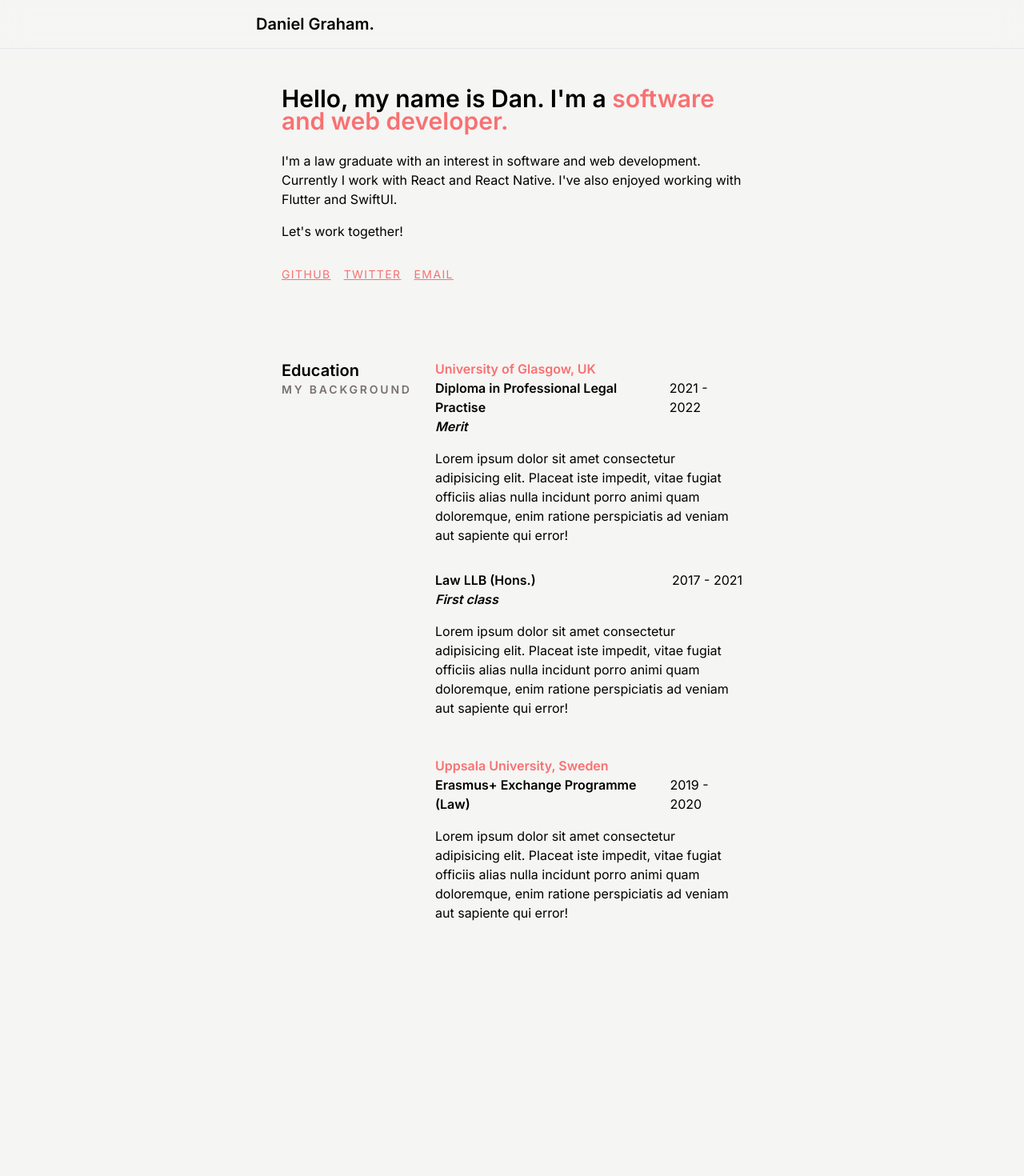
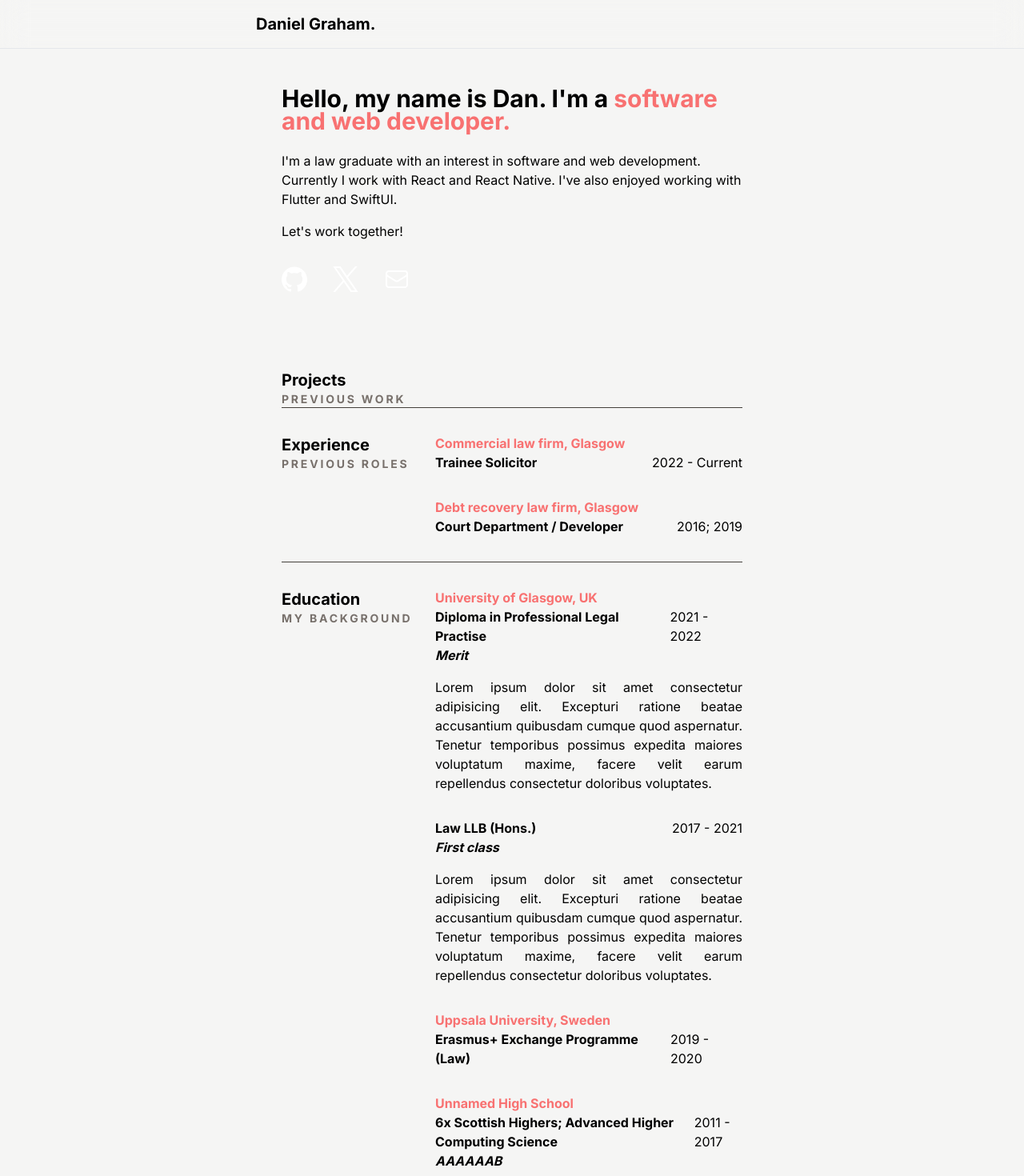
Before and after one commit to dangraham99/portfolio-2024, a Next.js app: page / in a window 1280 px wide. Shown: the top 1470 px of the page at 80% size. Before the commit the page ends 1201 px from the top, so only its background shows below. Built offline with nearby package versions, Linux system fonts and the light colour scheme.

Commit message:
modularisation

```diff
--- a/src/app/layout.js
+++ b/src/app/layout.js
@@ -1,7 +1,7 @@
 import { Inter } from 'next/font/google'
 import './globals.css'
 
-const inter = Inter({ subsets: ['latin'] })
+const inter = Inter({ subsets: ['latin'], weight: ['100', '300', '400', '700', '900'] })
 
 export const metadata = {
   title: 'Daniel Graham',
--- a/src/app/page.js
+++ b/src/app/page.js
@@ -1,81 +1,87 @@
 import Image from 'next/image'
+import Section from '@/components/home/Section'
+import Header from '@/components/util/Header'
+import Hero from '@/components/home/Hero'
+import CvEntry from '@/components/home/CVEntry'
 
 export default function Home() {
-  return (
-    <main className="  ">
-      <header className='top-0 z-50 sticky py-4 backdrop-blur-lg mb-12 dark:bg-stone-800 border-b bg-opacity-100 dark:bg-opacity-40  dark:border-stone-700'>
-        <h1 className='text-xl xl:w-1/2 md:w-2/3 md:px-0 px-4 mx-auto font-semibold '>Daniel Graham.</h1>
-      </header>
-      <div class="mx-auto xl:w-1/2 md:w-2/3 px-8 min-h-screen">
-
-        <div class="mb-24">
-          <div className="my-8 tracking-tigher">
-            <p className="font-semibold text-3xl  mb-6 leading-7">Hello, my name is Dan. I'm a <span className='text-red-400'>software and web developer.</span> </p>
-            <p className="leading-6">I'm a law graduate with an interest in software and web development. Currently I work with React and React Native. I've also enjoyed working with Flutter and SwiftUI.</p>
-            <p className='mt-4'>Let's work together!</p>
-          </div>
-          <div class="flex space-x-4  tracking-widest text-sm uppercase underline mt-2 font-regular text-red-400 ">
-            <p className="cursor-pointer">github</p>
-            <p className="cursor-pointer">twitter</p>
-            <p className="cursor-pointer">email</p>
-          </div>
-        </div>
-
-        <div className='flex md:flex-row flex-col space-y-4 md:space-y-0'>
-          <div class="sticky z-30 top-8 md:w-1/3">
-            <h1 className='font-semibold text-xl'>Education</h1>
-            <h2 className='uppercase font-semibold text-sm tracking-[.2em] text-stone-500'>My background</h2>
-          </div>
-          <div class="md:w-2/3">
-            <div className='mb-12'>
-              <h2 className='font-semibold text-red-400'>University of Glasgow, UK</h2>
-              <div className='mb-8'>
-                <div class="flex justify-between mb-4">
-                  <h2 className='font-semibold'>Diploma in Professional Legal Practise <br></br><i>Merit</i></h2>
-                  <h2>2021 - 2022</h2>
-                </div>
-                <div>
-                  Lorem ipsum dolor sit amet consectetur adipisicing elit. Placeat iste impedit, vitae fugiat officiis alias nulla incidunt porro animi quam doloremque, enim ratione perspiciatis ad veniam aut sapiente qui error!
-                </div>
-              </div>
-
-              <div>
-                <div class="flex justify-between mb-4">
-                  <h2 className='font-semibold '>Law LLB (Hons.)<br></br><i>First class</i></h2>
-                  <h2>2017 - 2021</h2>
-                </div>
-                <div>
-                  Lorem ipsum dolor sit amet consectetur adipisicing elit. Placeat iste impedit, vitae fugiat officiis alias nulla incidunt porro animi quam doloremque, enim ratione perspiciatis ad veniam aut sapiente qui error!
-                </div>
-              </div>
-
-            </div>
-
-            <div className='mb-12'>
-              <h2 className='font-semibold text-red-400'>Uppsala University, Sweden</h2>
-              <div className='mb-8'>
-                <div class="flex justify-between mb-4">
-                  <h2 className='font-semibold '>Erasmus+ Exchange Programme (Law) </h2>
-                  <h2>2019 - 2020</h2>
-                </div>
-                <div>
-                  Lorem ipsum dolor sit amet consectetur adipisicing elit. Placeat iste impedit, vitae fugiat officiis alias nulla incidunt porro animi quam doloremque, enim ratione perspiciatis ad veniam aut sapiente qui error!
-                </div>
-              </div>
-
-              <div>
-
-              </div>
-
-            </div>
 
 
 
 
 
-          </div>
 
+  return (
+    <main className="  ">
+      <Header />
+      <div class="mx-auto xl:w-1/2 md:w-2/3 px-8 min-h-screen">
+        <div class="mb-24">
+          <Hero />
         </div>
+
+
+
+
+        <Section title="Projects" subtitle="Previous work">
+
+
+
+
+        </Section>
+
+        <Section title="Experience" subtitle="Previous roles">
+
+
+          <CvEntry
+            institution="Commercial law firm, Glasgow"
+            title="Trainee Solicitor"
+            period="2022 - Current"
+          />
+
+          <CvEntry
+            institution="Debt recovery law firm, Glasgow"
+            title="Court Department / Developer"
+            period="2016; 2019"
+          />
+
+        </Section>
+
+
+
+
+        <Section title="Education" subtitle="My background">
+
+          <CvEntry
+            institution="University of Glasgow, UK"
+            title="Diploma in Professional Legal Practise"
+            result="Merit"
+            period="2021 - 2022"
+            description="Lorem ipsum dolor sit amet consectetur adipisicing elit. Excepturi ratione beatae accusantium quibusdam cumque quod aspernatur. Tenetur temporibus possimus expedita maiores voluptatum maxime, facere velit earum repellendus consectetur doloribus voluptates."
+          />
+
+          <CvEntry
+            title="Law LLB (Hons.)"
+            period="2017 - 2021"
+            result="First class"
+            description="Lorem ipsum dolor sit amet consectetur adipisicing elit. Excepturi ratione beatae accusantium quibusdam cumque quod aspernatur. Tenetur temporibus possimus expedita maiores voluptatum maxime, facere velit earum repellendus consectetur doloribus voluptates."
+          />
+
+          <CvEntry
+            institution="Uppsala University, Sweden"
+            title="Erasmus+ Exchange Programme (Law)"
+            period="2019 - 2020"
+
+          />
+
+          <CvEntry
+            institution="Unnamed High School"
+            title="6x Scottish Highers; Advanced Higher Computing Science"
+            result="AAAAAAB"
+            period="2011 - 2017"
+
+          />
+
+        </Section>
       </div>
 
 
--- /dev/null
+++ b/src/components/home/CVEntry.jsx
@@ -0,0 +1,20 @@
+import React from 'react'
+
+function CvEntry(props) {
+    return (
+        <div className='mb-8'>
+            <h2 className='font-semibold text-red-400'>{props.institution}</h2>
+            <div className='mb-8'>
+                <div class="flex justify-between mb-4">
+                    <h2 className='font-semibold'>{props.title}<br></br><i>{props.result}</i></h2>
+                    <h2>{props.period}</h2>
+                </div>
+                <div className='text-justify'>
+                    {props.description}
+                </div>
+            </div>
+        </div>
+    )
+}
+
+export default CvEntry
--- /dev/null
+++ b/src/components/home/Hero.jsx
@@ -0,0 +1,27 @@
+import React from 'react'
+
+function Hero() {
+    return (
+        <div>
+            <div className="my-8 tracking-tigher">
+                <p className="font-semibold text-3xl  mb-6 leading-7">Hello, my name is Dan. I'm a <span className='text-red-400'>software and web developer.</span> </p>
+                <p className="leading-6">I'm a law graduate with an interest in software and web development. Currently I work with React and React Native. I've also enjoyed working with Flutter and SwiftUI.</p>
+                <p className='mt-4'>Let's work together!</p>
+            </div>
+            <div className="flex space-x-8  tracking-widest text-sm uppercase underline mt-2 font-regular text-red-400 ">
+                <svg role="img" className='cursor-pointer transition duration-50 hover:-translate-y-1 fill-white h-8 w-8' viewBox="0 0 24 24" xmlns="http://www.w3.org/2000/svg"><title>Follow on GitHub</title><path d="M12 .297c-6.63 0-12 5.373-12 12 0 5.303 3.438 9.8 8.205 11.385.6.113.82-.258.82-.577 0-.285-.01-1.04-.015-2.04-3.338.724-4.042-1.61-4.042-1.61C4.422 18.07 3.633 17.7 3.633 17.7c-1.087-.744.084-.729.084-.729 1.205.084 1.838 1.236 1.838 1.236 1.07 1.835 2.809 1.305 3.495.998.108-.776.417-1.305.76-1.605-2.665-.3-5.466-1.332-5.466-5.93 0-1.31.465-2.38 1.235-3.22-.135-.303-.54-1.523.105-3.176 0 0 1.005-.322 3.3 1.23.96-.267 1.98-.399 3-.405 1.02.006 2.04.138 3 .405 2.28-1.552 3.285-1.23 3.285-1.23.645 1.653.24 2.873.12 3.176.765.84 1.23 1.91 1.23 3.22 0 4.61-2.805 5.625-5.475 5.92.42.36.81 1.096.81 2.22 0 1.606-.015 2.896-.015 3.286 0 .315.21.69.825.57C20.565 22.092 24 17.592 24 12.297c0-6.627-5.373-12-12-12" /></svg>
+                <svg className='cursor-pointer transition duration-50 hover:-translate-y-1 fill-white h-8 w-8' viewBox="0 0 1200 1227" fill="none" xmlns="http://www.w3.org/2000/svg">
+                    <title>Follow on X</title>
+                    <path d="M714.163 519.284L1160.89 0H1055.03L667.137 450.887L357.328 0H0L468.492 681.821L0 1226.37H105.866L515.491 750.218L842.672 1226.37H1200L714.137 519.284H714.163ZM569.165 687.828L521.697 619.934L144.011 79.6944H306.615L611.412 515.685L658.88 583.579L1055.08 1150.3H892.476L569.165 687.854V687.828Z" fill="white" />
+                </svg>
+                <svg xmlns="http://www.w3.org/2000/svg" fill="none" viewBox="0 0 24 24" stroke-width="1.5" stroke="white" class="cursor-pointer transition duration-50 hover:-translate-y-1 w-8 h-8">
+                    <title>Contact by email</title>
+                    <path stroke-linecap="round" stroke-linejoin="round" d="M21.75 6.75v10.5a2.25 2.25 0 0 1-2.25 2.25h-15a2.25 2.25 0 0 1-2.25-2.25V6.75m19.5 0A2.25 2.25 0 0 0 19.5 4.5h-15a2.25 2.25 0 0 0-2.25 2.25m19.5 0v.243a2.25 2.25 0 0 1-1.07 1.916l-7.5 4.615a2.25 2.25 0 0 1-2.36 0L3.32 8.91a2.25 2.25 0 0 1-1.07-1.916V6.75" />
+                </svg>
+
+            </div>
+        </div>
+    )
+}
+
+export default Hero
--- /dev/null
+++ b/src/components/home/Section.jsx
@@ -0,0 +1,27 @@
+import React from 'react'
+
+function Section(props) {
+
+
+
+    return (
+        <div className='flex md:flex-row flex-col space-y-4 md:space-y-0 mt-8 border-b border-stone-700'>
+            <div class="sticky z-30 top-8 md:w-1/3">
+                <h1 className='font-semibold text-xl'>{props.title}</h1>
+                <h2 className='uppercase font-semibold text-sm tracking-[.2em] text-stone-500'>{props.subtitle}</h2>
+            </div>
+            <div class="md:w-2/3">
+
+                {props.children}
+
+
+
+
+
+            </div>
+
+        </div>
+    )
+}
+
+export default Section
--- /dev/null
+++ b/src/components/util/Header.jsx
@@ -0,0 +1,11 @@
+import React from 'react'
+
+function Header() {
+    return (
+        <header className='top-0 z-50 sticky py-4 backdrop-blur-lg mb-12 dark:bg-stone-800 border-b bg-opacity-100 dark:bg-opacity-40  dark:border-stone-700'>
+            <h1 className='text-xl xl:w-1/2 md:w-2/3 md:px-0 px-4 mx-auto font-semibold '>Daniel Graham.</h1>
+        </header>
+    )
+}
+
+export default Header
```
